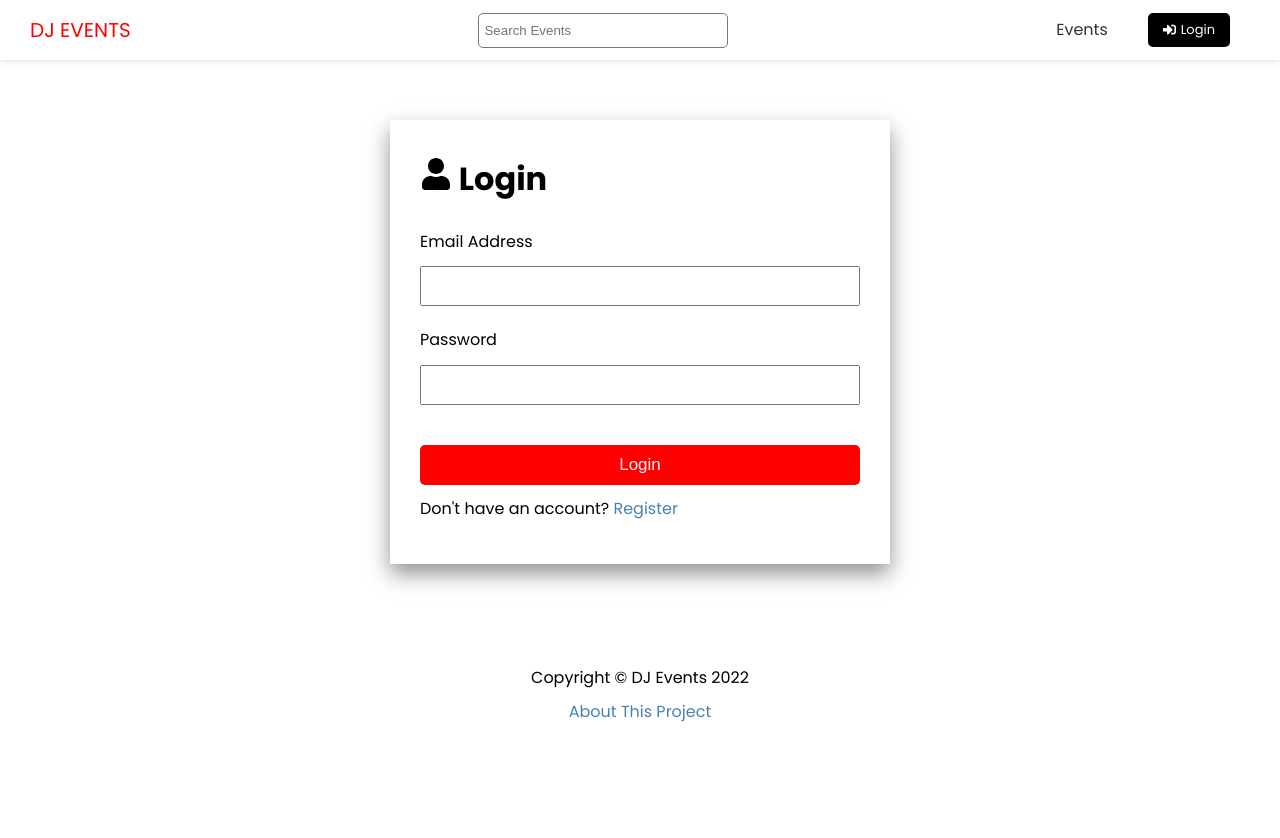
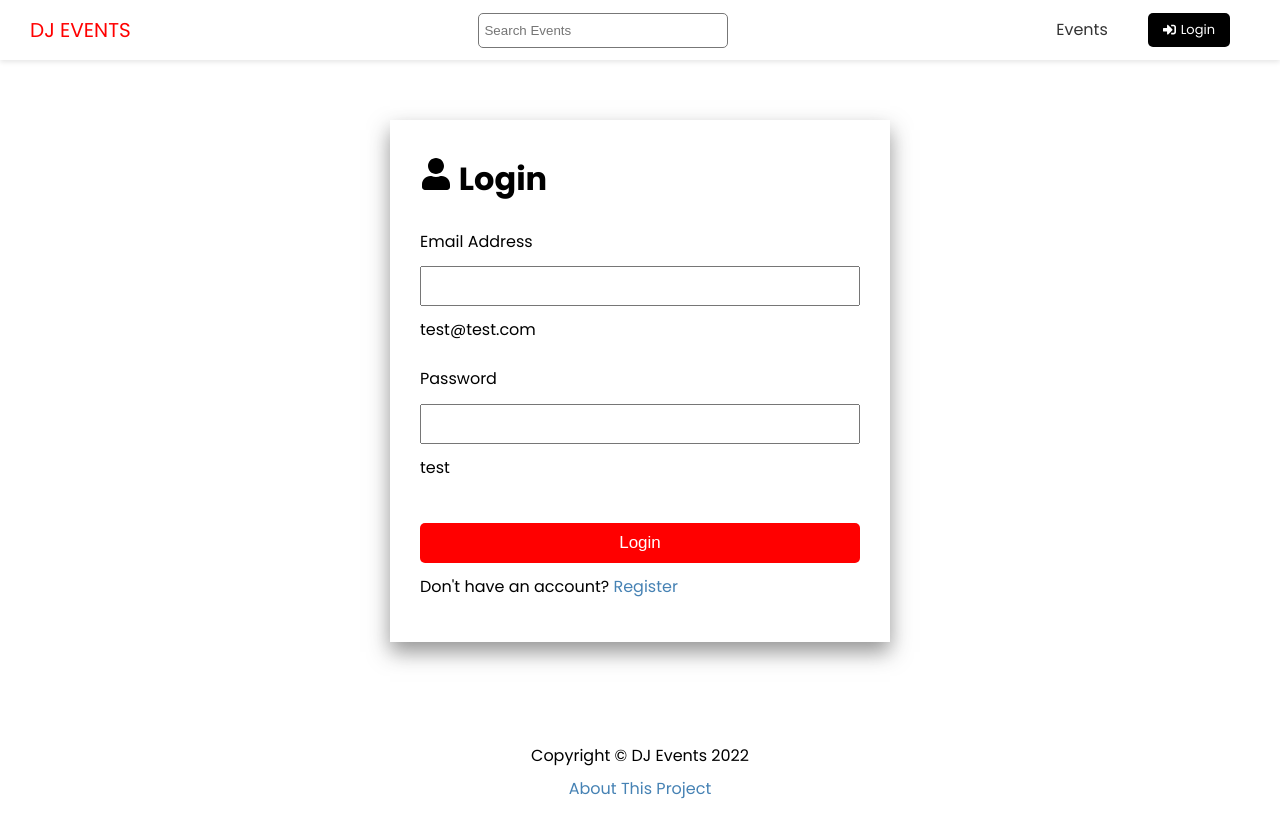
Before and after one commit to mostafamt/dj-events-front-end, a Next.js app: page /account/login in a window 1280 px wide. Shown: the top 838 px of the page. Before the commit the page ends 800 px from the top, so only its background shows below. Built offline with nearby package versions, Linux system fonts and the light colour scheme; no server answers.

Commit message:
add update

```diff
--- a/pages/account/login.js
+++ b/pages/account/login.js
@@ -36,6 +36,7 @@ function LoginPage() {
               value={email}
               onChange={(e) => setEmail(e.target.value)}
             />
+            <p>test@test.com</p>
           </div>
           <div>
             <label htmlFor="password">Password</label>
@@ -45,6 +46,7 @@ function LoginPage() {
               value={password}
               onChange={(e) => setPassword(e.target.value)}
             />
+            <p>test</p>
           </div>
 
           <input type="submit" value="Login" className="btn" />
```
